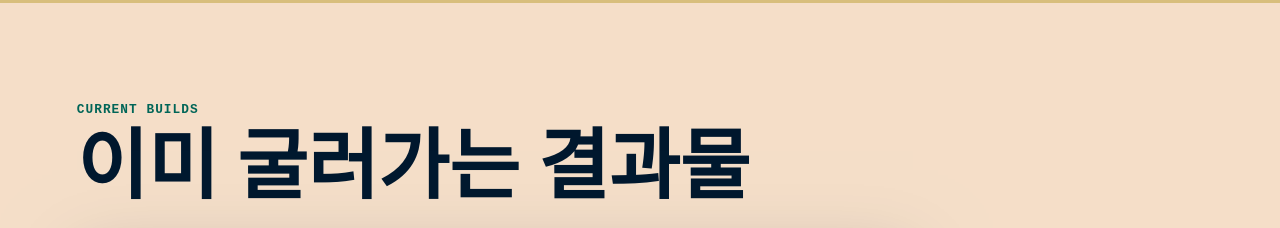
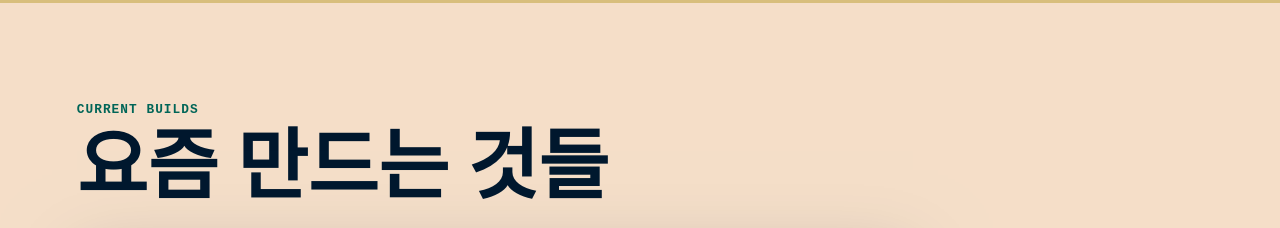
Before and after one commit to gdrpaul3-byte/hsmu_makers_page, a website: page index.html in a window 1280 px wide. Shown: the part 2320-2548 px from the top of the page. Drawn offline with Linux system fonts and the light colour scheme.

Commit message:
Refine project section copy

```diff
--- a/index.html
+++ b/index.html
@@ -111,7 +111,7 @@
     <section class="projects-section" id="projects" aria-labelledby="projects-title">
       <div class="section-heading">
         <p class="eyebrow">current builds</p>
-        <h2 id="projects-title">이미 굴러가는 결과물</h2>
+        <h2 id="projects-title">요즘 만드는 것들</h2>
       </div>
       <div class="project-layout">
         <article class="project-feature">
```
Also changed, not shown: tests/homepage.test.mjs (+2 -0 lines).
